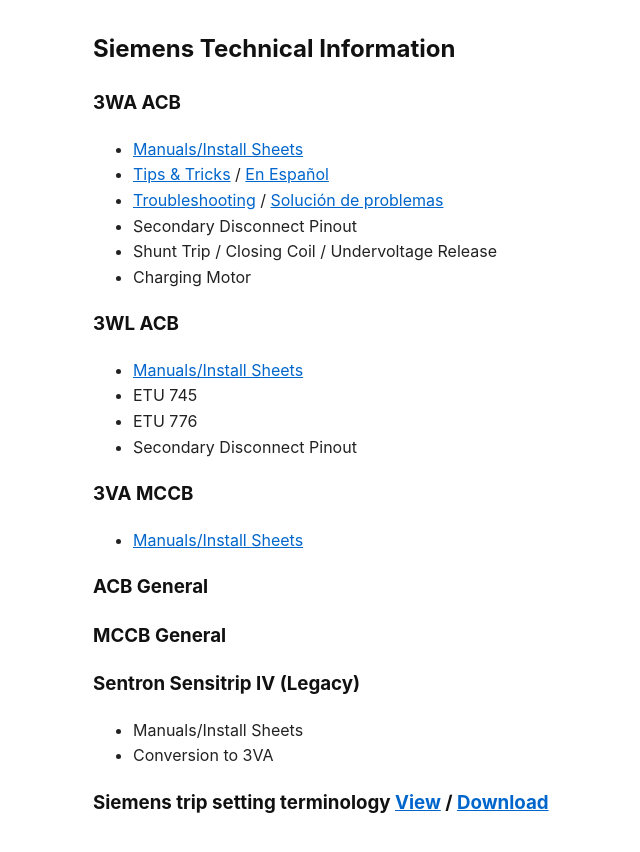
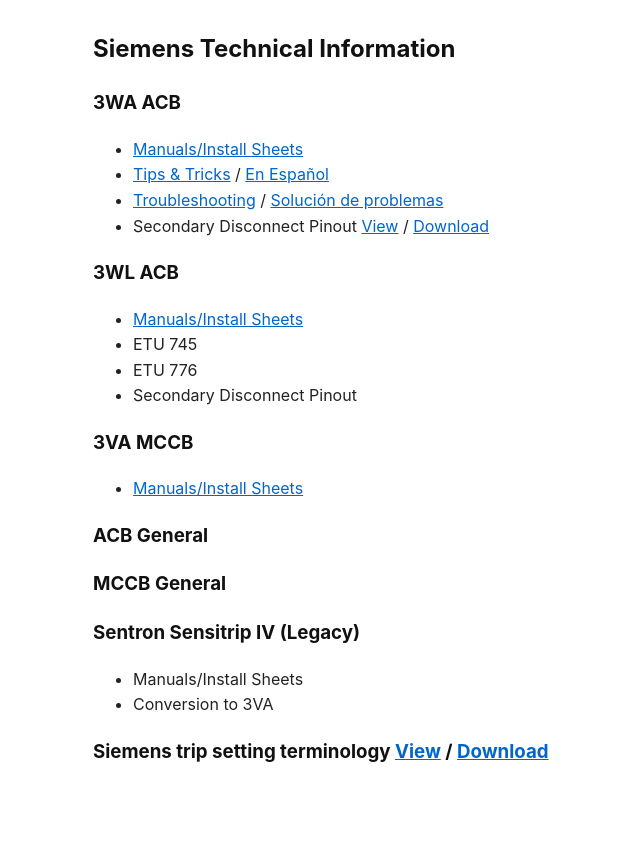
Before and after one commit to epecsupport/Service, a Jekyll site: the page built from tech/siemens/siemens.md, in a window 1280 px wide. Shown: the top 852 px of the page, without its empty margins (47-687 px from the left). Built offline with Jekyll 4.4.1, drawn with Linux system fonts in a browser that asks for light colours.

Commit message:
Update siemens.md

```diff
--- a/tech/siemens/siemens.md
+++ b/tech/siemens/siemens.md
@@ -10,9 +10,7 @@ autolink: true
 - [Manuals/Install Sheets](man3wa.html)
 - [Tips & Tricks](3WA.html) / [En Español](3WA_ES.html)
 - [Troubleshooting](3WA.html#troubleshooting) / [Solución de problemas](3WA_ES.html#solución-de-problemas)
-- Secondary Disconnect Pinout
-- Shunt Trip / Closing Coil / Undervoltage Release
-- Charging Motor
+- Secondary Disconnect Pinout [View](manuals/3wa_section_pinout.pdf) / [Download](https://raw.githubusercontent.com/epecsupport/Service/main/tech/siemens/manuals/3wa_section_pinout.pdf)
 
 ### 3WL ACB
 - [Manuals/Install Sheets](man3wl.md)
```
